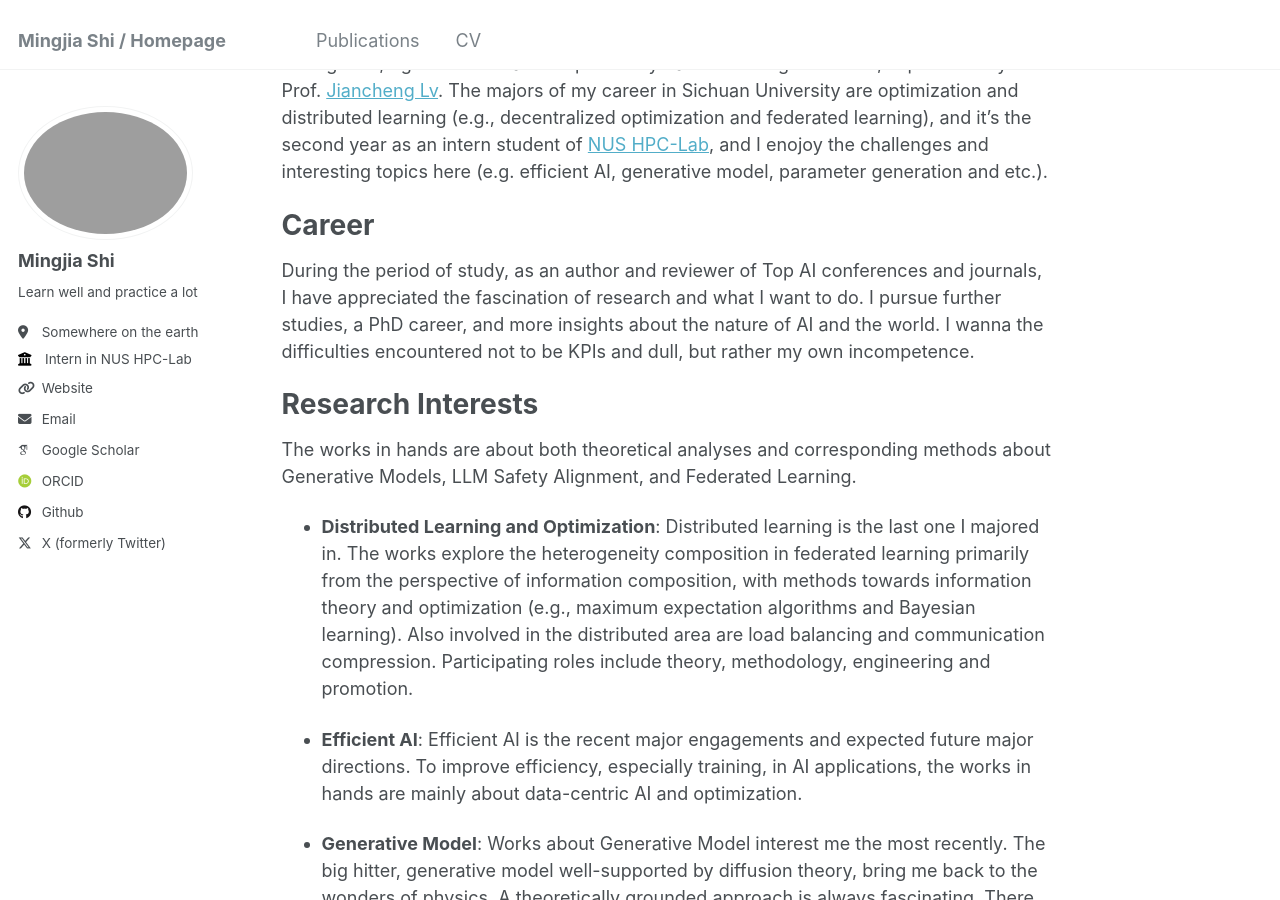
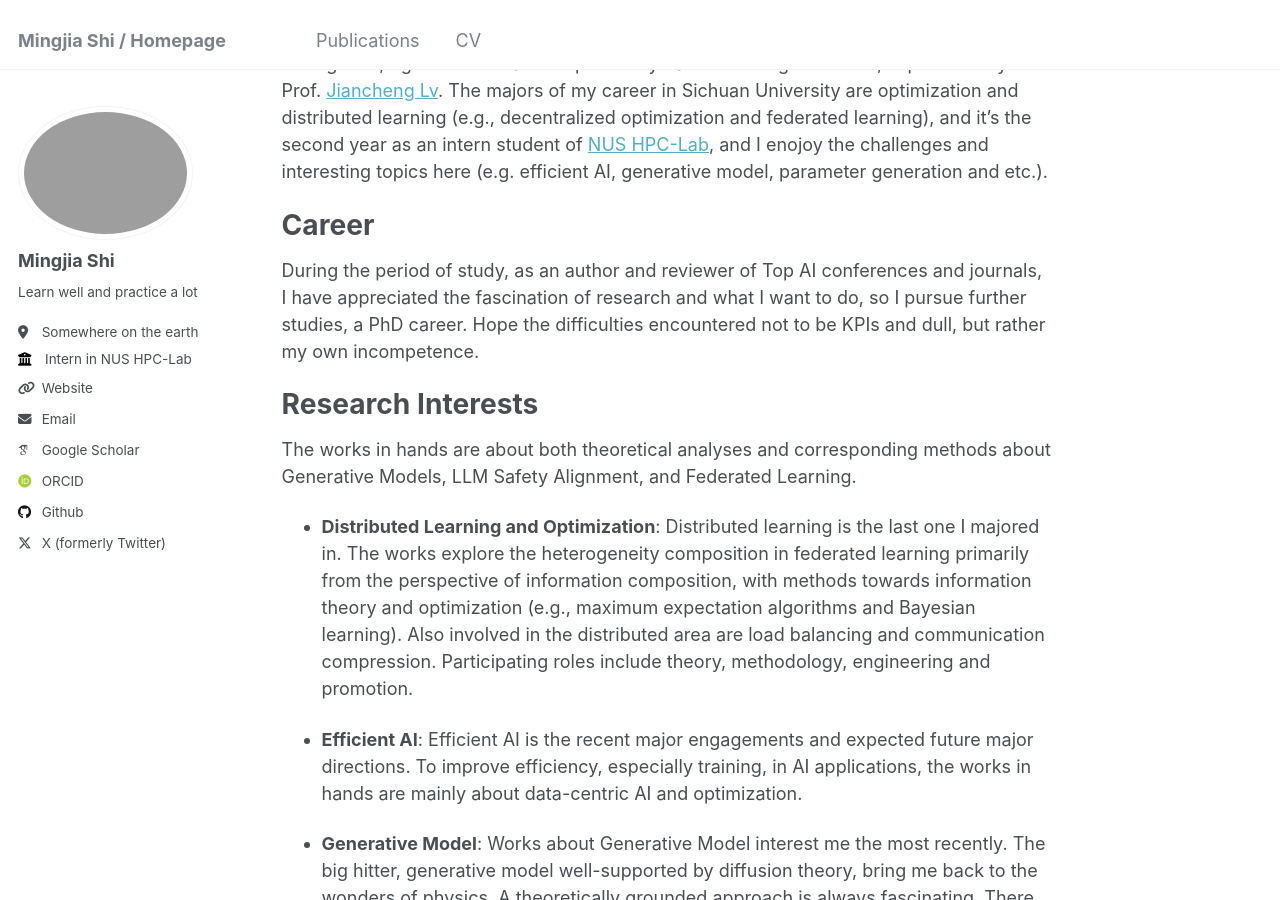
Before and after one commit to BDeMo/homepage, a Jekyll site: the page built from _pages/about.md, in a window 1280 px wide and 900 px high, scrolled down 353 px. Built offline with Jekyll 4.4.1, drawn with Linux system fonts in a browser that asks for light colours; some web fonts are replaced.

Commit message:
update about

```diff
--- a/_pages/about.md
+++ b/_pages/about.md
@@ -17,7 +17,7 @@ In 2024, I completed my master degree at Sichuan University majored in Artificia
 
 Career
 ======
-During the period of study, as an author and reviewer of Top AI conferences and journals, I have appreciated the fascination of research and what I want to do. I pursue further studies, a PhD career, and more insights about the nature of AI and the world. I wanna the difficulties encountered not to be KPIs and dull, but rather my own incompetence.
+During the period of study, as an author and reviewer of Top AI conferences and journals, I have appreciated the fascination of research and what I want to do, so I pursue further studies, a PhD career. Hope the difficulties encountered not to be KPIs and dull, but rather my own incompetence.
 
 Research Interests
 ======
```
